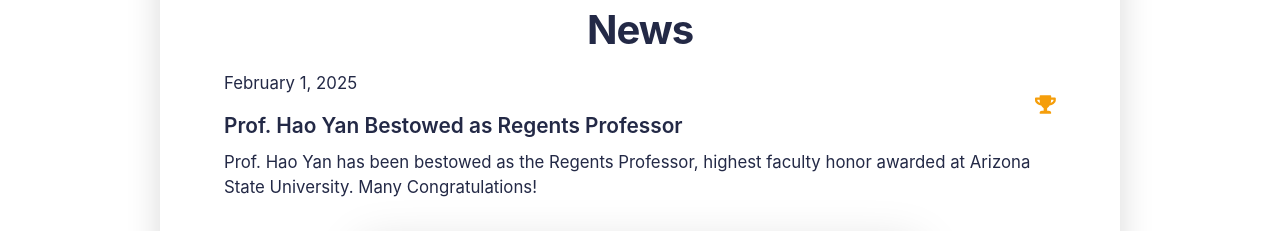
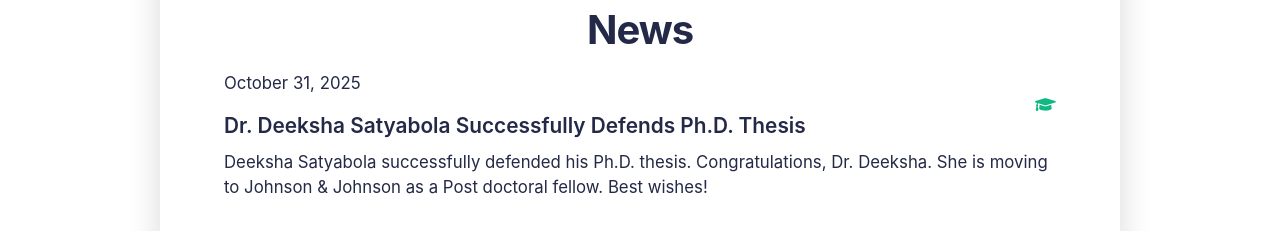
Before and after one commit to haoyanasu/yanlab, a React (Vite) app in the folder yanlab-website/: page /news in a window 1280 px wide. Shown: the part 202-433 px from the top of the page. Built offline with nearby package versions, Linux system fonts and the light colour scheme.

Commit message:
added news and edited our team

```diff
--- a/yanlab-website/src/pages/News.jsx
+++ b/yanlab-website/src/pages/News.jsx
@@ -6,6 +6,14 @@
 
 const News = () => {
   const newsItems = [
+    {
+      date: "2025-10-31",
+      type: "defense",
+
+      title: "Dr. Deeksha Satyabola Successfully Defends Ph.D. Thesis",
+      description: "Deeksha Satyabola successfully defended his Ph.D. thesis. Congratulations, Dr. Deeksha. She is moving to Johnson & Johnson as a Post doctoral fellow. Best wishes!",
+      color: "#10b981"
+    },
     {
       date: "2025-02-01",
       type: "award",
--- a/yanlab-website/src/pages/OurTeam.jsx
+++ b/yanlab-website/src/pages/OurTeam.jsx
@@ -234,7 +234,7 @@
                 <b>49. Dr. Guangbo Yao (Postdoctoral Fellow, 2017-2020)</b><br />Associate Professor, Shanghai Jiao Tong University<br /><br />
                 <b>50. Dr. Yinan Zhang (Postdoctoral Fellow, 2017-2019)</b><br />Associate Professor, Tongji University<br /><br />
                 <b>51. Dr. Cheng Zhang (Postdoctoral Fellow, 2011-2013)</b><br />Associate Professor, Peking University<br /><br />
-                <b>52. Dr. Yang Xu (Postdoctoral Fellow, 2008-2010)</b><br />Assistant Research Professor, Biodesign Institute, Arizona State University<br /><br />
+                <b>52. Dr. Yang Xu (Postdoctoral Fellow, 2011-2012)</b><br />Assistant Research Professor, Biodesign Institute, Arizona State University<br /><br />
                 <b>53. Dr. Jing Yang (Postdoctoral Fellow, 2011-2013)</b><br />Professor, Northern University of Electrical Engineering, China<br /><br />
                 <b>54. Bryan Wei (Postdoctoral Fellow, 2008-2009)</b><br />Professor, Tsinghua University<br /><br />
                 <b>55. Yuanchen Dong (Postdoctoral Fellow, 2013-2014)</b><br />Professor, Beijing Institute of Chemistry, CAS<br /><br />
```
